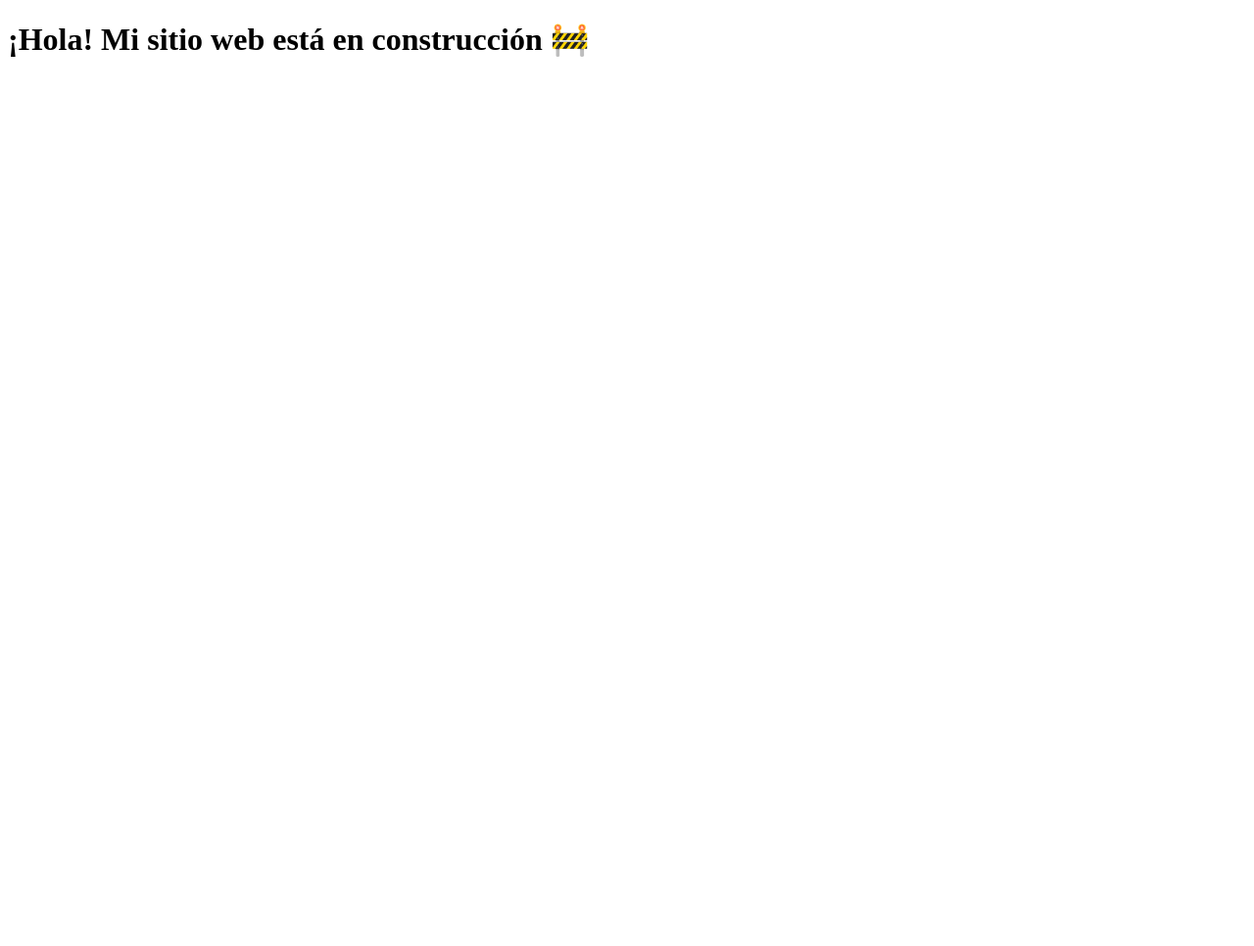
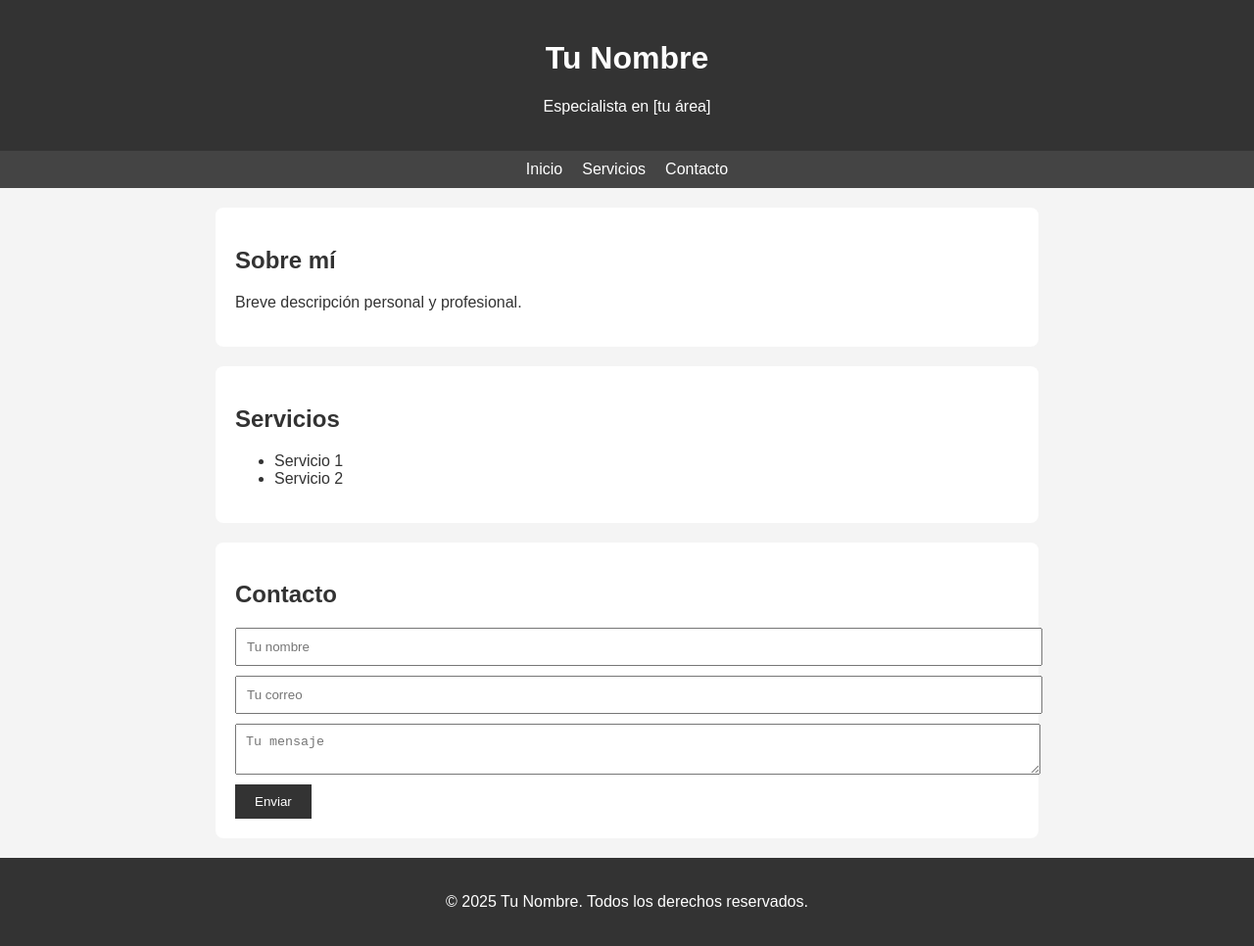
Before and after one commit to teoremax20/mi-pagina-web, a plain HTML site: page index.html in a window 1280 px wide. Shown: the whole page at 98% size. Before the commit the page ends 800 px from the top, so only its background shows below. Drawn offline with Linux system fonts and the light colour scheme.

Commit message:
Add files via upload

```diff
--- a/index.html
+++ b/index.html
@@ -2,9 +2,49 @@
 <html lang="es">
 <head>
   <meta charset="UTF-8" />
-  <title>Mi Web Personal</title>
+  <meta name="viewport" content="width=device-width, initial-scale=1.0" />
+  <title>Mi Página Profesional</title>
+  <link rel="stylesheet" href="style.css" />
 </head>
 <body>
-  <h1>¡Hola! Mi sitio web está en construcción 🚧</h1>
+  <header>
+    <h1>Tu Nombre</h1>
+    <p>Especialista en [tu área]</p>
+  </header>
+
+  <nav>
+    <a href="#inicio">Inicio</a>
+    <a href="#servicios">Servicios</a>
+    <a href="#contacto">Contacto</a>
+  </nav>
+
+  <section id="inicio">
+    <h2>Sobre mí</h2>
+    <p>Breve descripción personal y profesional.</p>
+  </section>
+
+  <section id="servicios">
+    <h2>Servicios</h2>
+    <ul>
+      <li>Servicio 1</li>
+      <li>Servicio 2</li>
+    </ul>
+  </section>
+
+  <section id="contacto">
+    <h2>Contacto</h2>
+    <form id="formulario-contacto">
+      <input type="text" placeholder="Tu nombre" required />
+      <input type="email" placeholder="Tu correo" required />
+      <textarea placeholder="Tu mensaje" required></textarea>
+      <button type="submit">Enviar</button>
+    </form>
+  </section>
+
+  <footer>
+    <p>&copy; 2025 Tu Nombre. Todos los derechos reservados.</p>
+  </footer>
+
+  <script src="script.js"></script>
 </body>
 </html>
--- /dev/null
+++ b/script.js
@@ -0,0 +1,4 @@
+document.getElementById("formulario-contacto").addEventListener("submit", function (e) {
+  e.preventDefault();
+  alert("Gracias por tu mensaje. Me pondré en contacto contigo pronto.");
+});
--- /dev/null
+++ b/style.css
@@ -0,0 +1,58 @@
+body {
+  font-family: Arial, sans-serif;
+  margin: 0;
+  padding: 0;
+  background-color: #f4f4f4;
+  color: #333;
+}
+
+header {
+  background-color: #333;
+  color: white;
+  padding: 20px;
+  text-align: center;
+}
+
+nav {
+  background-color: #444;
+  display: flex;
+  justify-content: center;
+  gap: 20px;
+  padding: 10px;
+}
+
+nav a {
+  color: white;
+  text-decoration: none;
+}
+
+section {
+  padding: 20px;
+  max-width: 800px;
+  margin: 20px auto;
+  background-color: white;
+  border-radius: 8px;
+}
+
+form input,
+form textarea {
+  display: block;
+  width: 100%;
+  margin-bottom: 10px;
+  padding: 10px;
+}
+
+button {
+  background-color: #333;
+  color: white;
+  border: none;
+  padding: 10px 20px;
+  cursor: pointer;
+}
+
+footer {
+  text-align: center;
+  padding: 20px;
+  background-color: #333;
+  color: white;
+}
```
